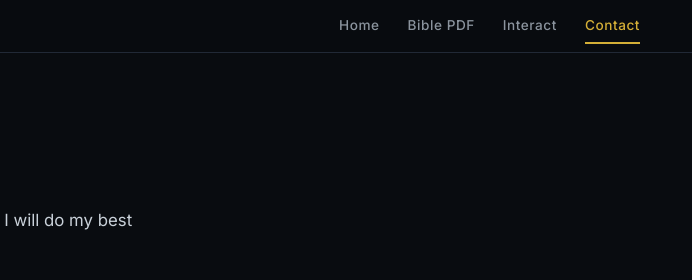
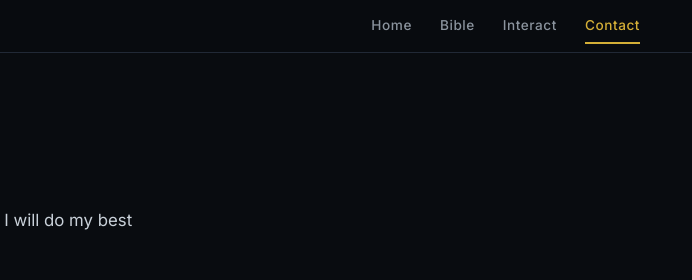
Before and after one commit to CrackenReleased/HistoricalBible, a website built with Vite: page contact.html in a window 1280 px wide. Shown: the top 280 px of the page, 588-1280 px from the left. Built offline with nearby package versions, Linux system fonts and the light colour scheme.

Commit message:
fix(nav): update header nav link from 'Bible PDF' to 'Bible'

```diff
--- a/contact.html
+++ b/contact.html
@@ -25,7 +25,7 @@
       </a>
       <nav class="site-nav" aria-label="Primary navigation">
         <a href="/">Home</a>
-        <a href="/bible">Bible PDF</a>
+        <a href="/bible">Bible</a>
         <a href="/interact">Interact</a>
         <a href="/contact" aria-current="page">Contact</a>
       </nav>
```
Also changed, not shown: contact/index.html (+1 -1 lines), index.html (+1 -1 lines), interact.html (+1 -1 lines).
